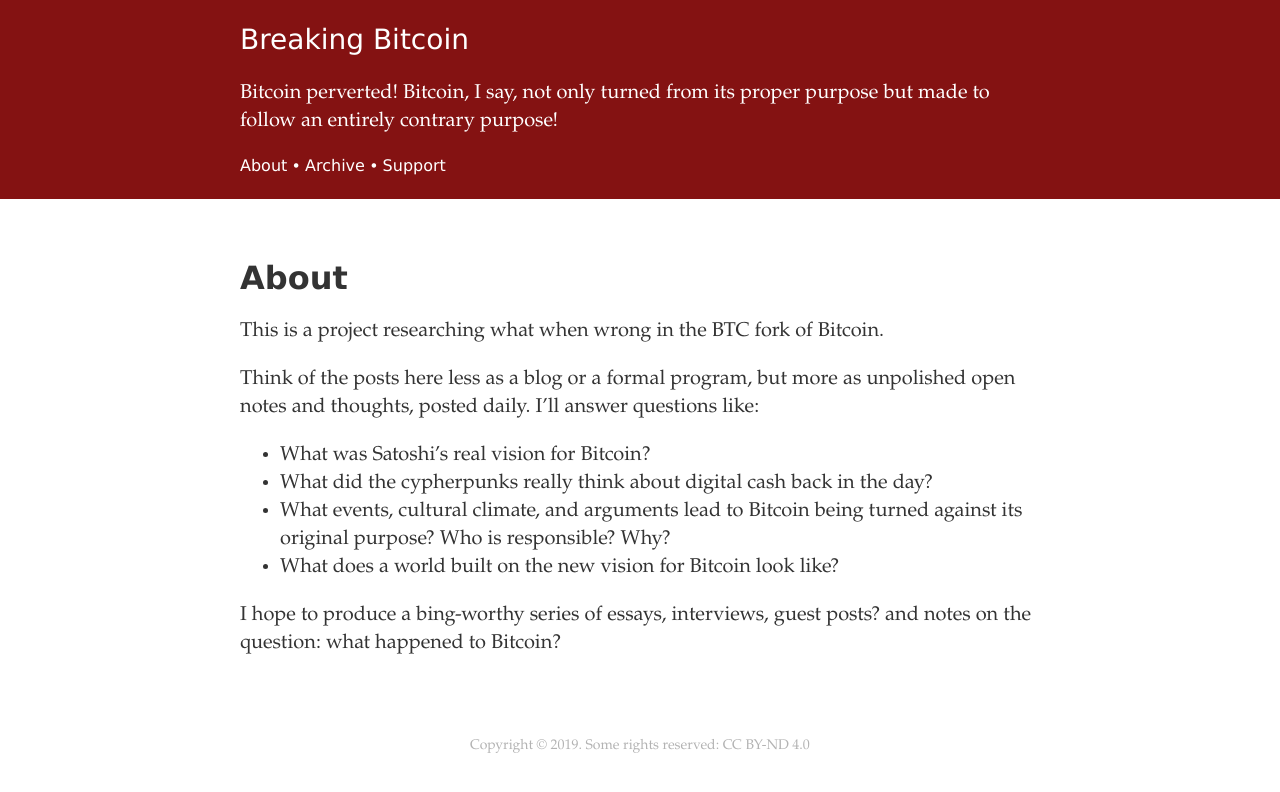
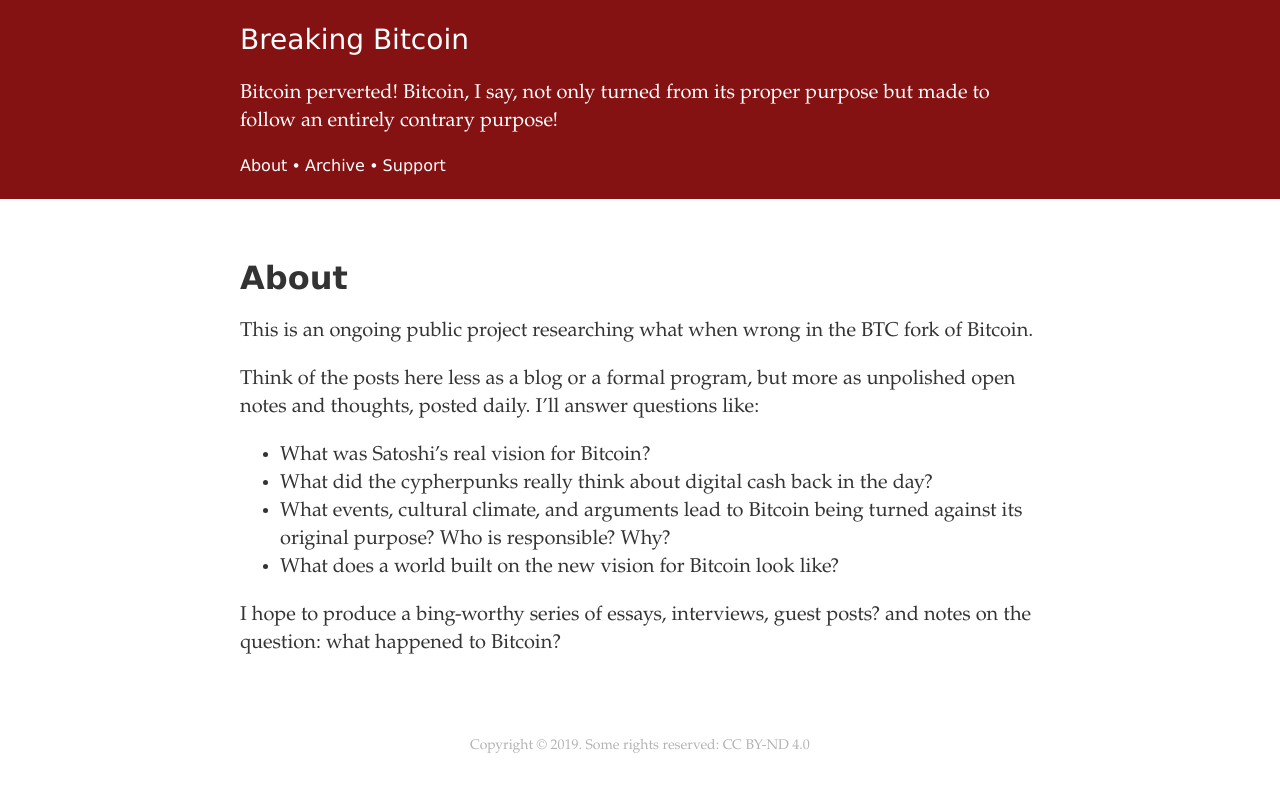
Before and after one commit to derykmakgill/nsi, a Jekyll site: the page built from about.md, in a window 1280 px wide. Shown: the top 792 px of the page. Built offline with Jekyll 4.4.1, drawn with Linux system fonts in a browser that asks for light colours.

Commit message:
Update about.md

```diff
--- a/about.md
+++ b/about.md
@@ -3,7 +3,7 @@
 title: About
 ---
 
-This is a project researching what when wrong in the BTC fork of Bitcoin.
+This is an ongoing public project researching what when wrong in the BTC fork of Bitcoin.
 
 Think of the posts here less as a blog or a formal program, but more as unpolished open notes and thoughts, posted daily.  I'll answer questions like:
 
```
